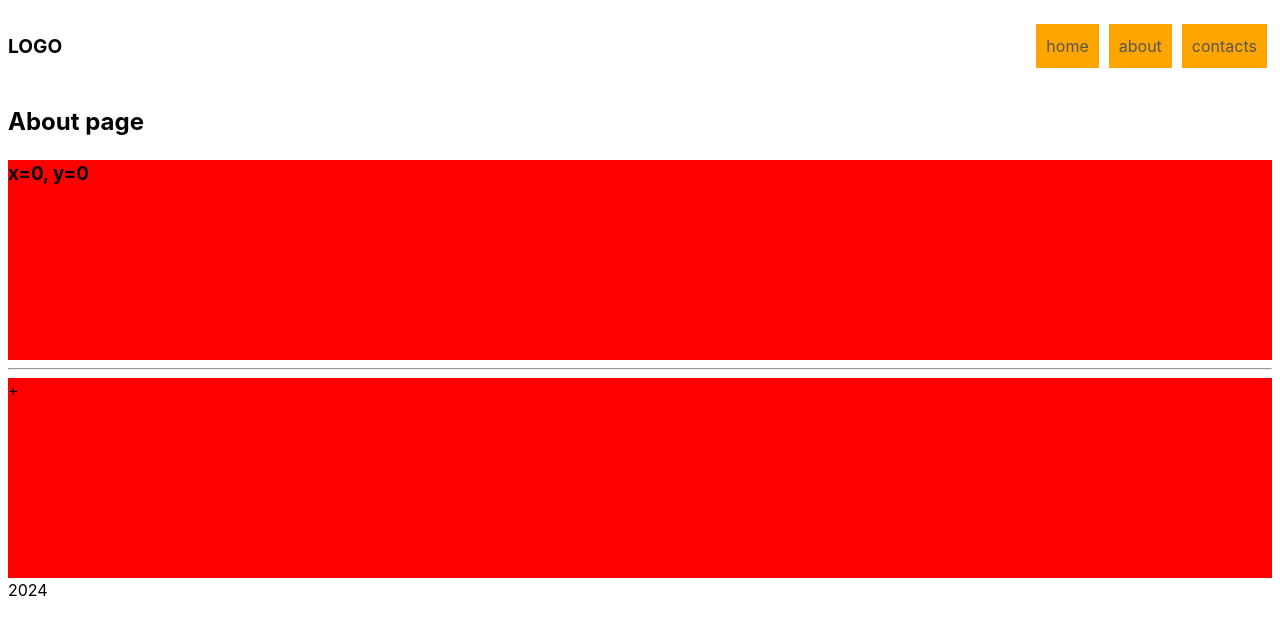
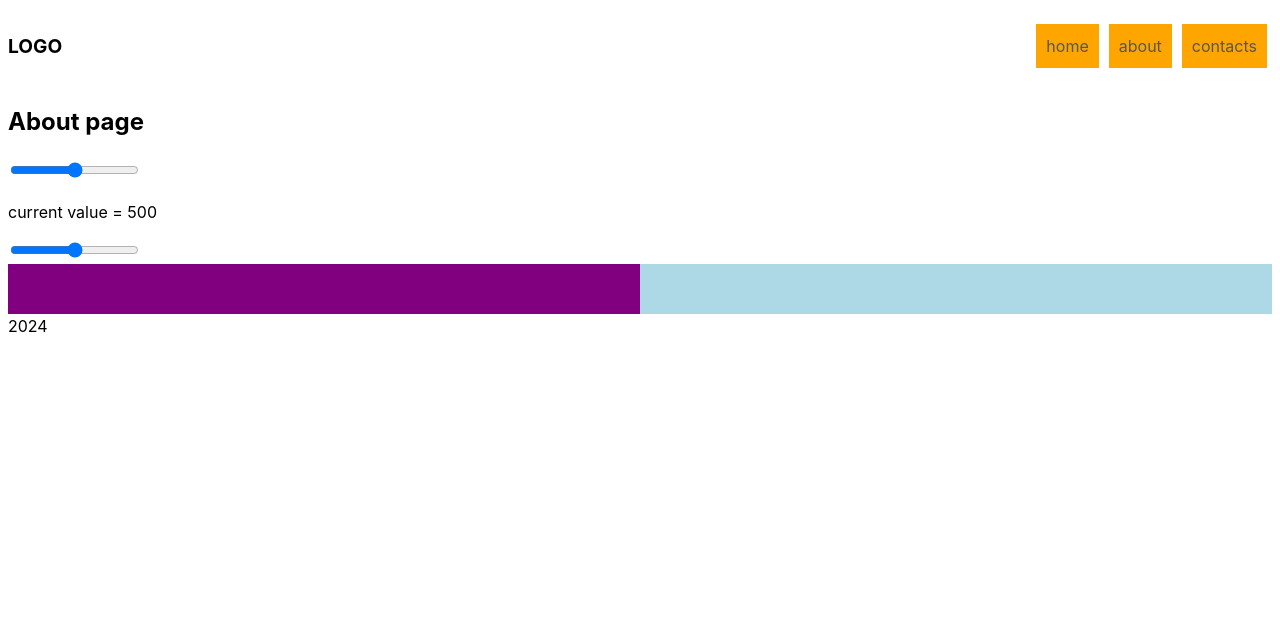
Before and after one commit to Oleksandrenko-Artem/react-app-20-09-2024, a React (Vite) app: page /about in a window 1280 px wide. Shown: the top 634 px of the page. Built offline with nearby package versions, Linux system fonts and the light colour scheme.

Commit message:
Add Slider

```diff
--- /dev/null
+++ b/src/components/Slider/Slider.jsx
@@ -0,0 +1,27 @@
+import {useState} from 'react';
+import PropTypes from 'prop-types';
+
+
+const Slider = (props) => {
+    const { render, min, max } = props;
+    const [value, setValue] = useState((min + max) / 2);
+    const changeValue = (event) => {
+        setValue(event.target.value);
+    };
+    return (
+        <div>
+            <input type='range' value={value} onChange={changeValue} min={min} max={max}/>
+            {render(value)}
+        </div>
+    );
+};
+
+
+Slider.propTypes = {
+    render: PropTypes.func,
+    min: PropTypes.number,
+    max: PropTypes.number,
+};
+
+
+export default Slider;
--- a/src/pages/AboutPage.jsx
+++ b/src/pages/AboutPage.jsx
@@ -1,15 +1,17 @@
-import MouseTracker from "../components/MouseTracker/MouseTracker";
-
+import Slider from './../components/Slider/Slider';
 
 const AboutPage = () => {
     return (
         <section>
             <h1>About page</h1>
-            <MouseTracker render={(position) => (<h3>x={position.x}, y={position.y}</h3>)} />
-            <hr />
-            <MouseTracker render={(position)=>(<div style={{position: 'absolute', top: position.y, left: position.x, pointerEvents: 'none'}}>+</div>)}/>
+            <Slider min={0} max={1000} render={(value) => (<p>current value = {value}</p>)} />
+            <Slider min={0} max={100} render={(value) => (
+                <div style={{height: '50px', backgroundColor: 'lightblue'}}>
+                <div style={{height: '100%', backgroundColor: 'purple', width: `${value}%`}}>
+                </div>
+            </div>)} />
         </section>
     );
-}
+};
 
 export default AboutPage;
```
